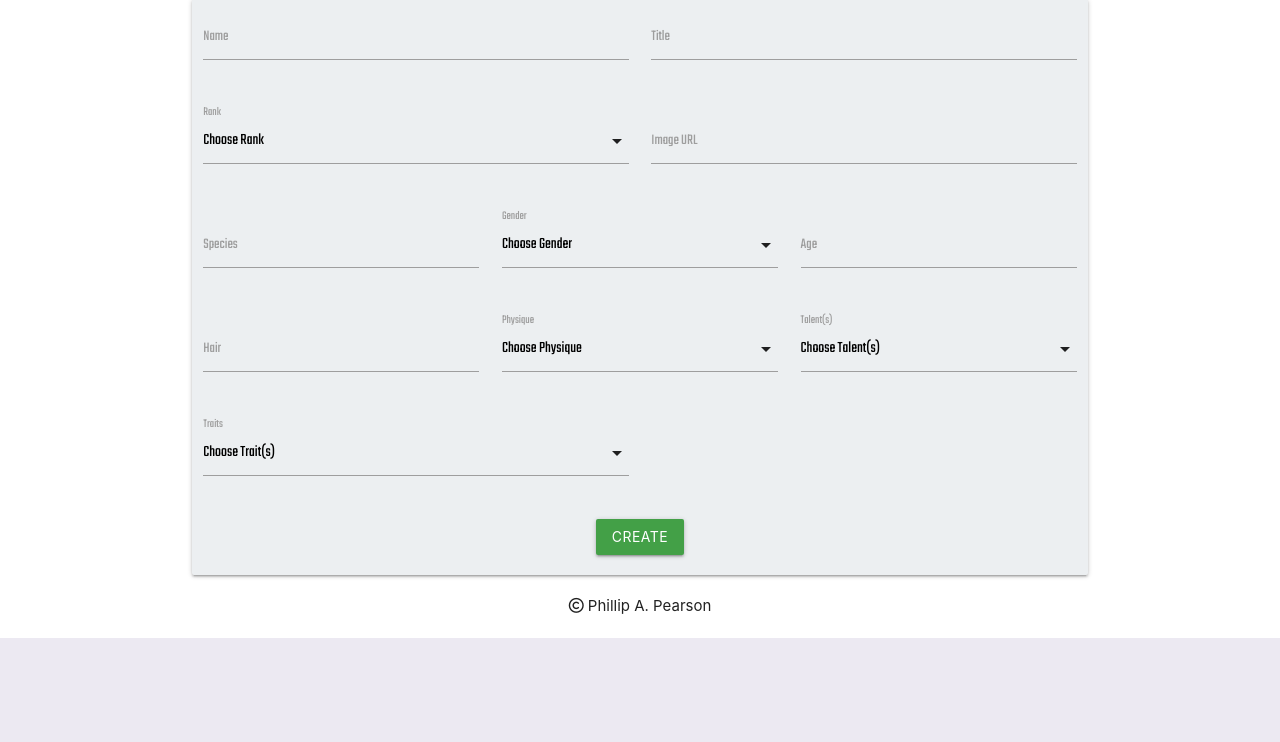
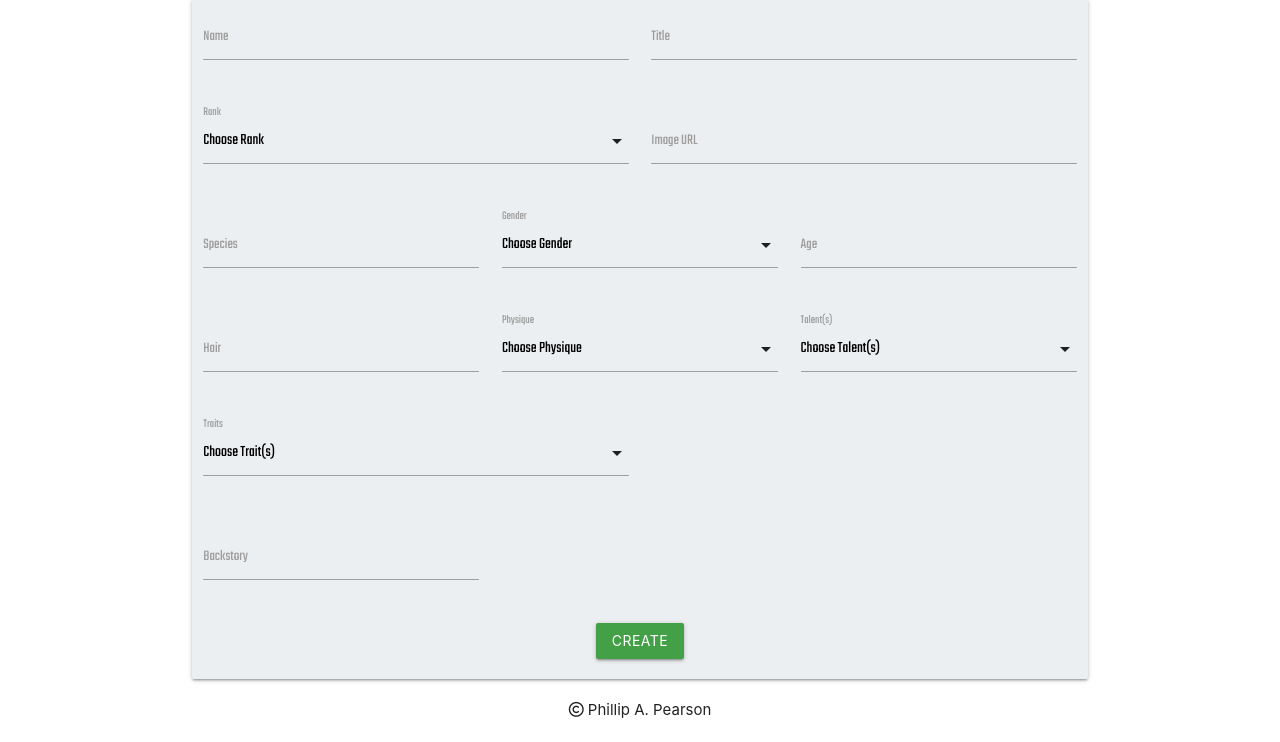
Before and after one commit to Code-Institute-Submissions/Data-Centric-Milestone-Project-6, a Flask app: page /create in a window 1280 px wide. Shown: the part 202-944 px from the top of the page. Before the commit the page ends 840 px from the top, so only its background shows below. Run offline with Flask 2, Linux system fonts and the light colour scheme; data that the repository does not hold is empty; some libraries are stand-ins or nearby versions.

Commit message:
set up a new inpiut text field 'backstory' in the create.html template page. added a new datafield into all currently stored 'characters' colection at MongoDB. and updated the local variable in the app.py to allow these datasets to be called as variable as applied to fields in the characters.html template page. of which ive also added the templating using if else jinja statements. updated the documentation in the app.py file.

```diff
--- a/app.py
+++ b/app.py
@@ -1,3 +1,4 @@
+# Sets up our imported libraries and resources to be used in the app.
 import os
 from flask import (
     Flask, flash, render_template,
@@ -9,6 +10,7 @@ if os.path.exists("env.py"):
     import env
 
 
+# Assigns a flask app, to the variable app.
 app = Flask(__name__)
 
 # This sets up our Environment variables in order to run our web app
@@ -17,9 +19,12 @@ app.config["MONGO_DBNAME"] = os.environ.get("MONGO_DBNAME")
 app.config["MONGO_URI"] = os.environ.get("MONGO_URI")
 app.secret_key = os.environ.get("SECRET_KEY")
 
+# Tells the app to assign Pymongo to the variable: mongo, of which the global
+# app variable is already assigned within parenthesis, to Pymongo.
 mongo = PyMongo(app)
 
 
+# This is a Guard code.
 if __name__ == "__main__":
     app.run(host=os.environ.get("IP"),
             port=int(os.environ.get("PORT")),
@@ -33,21 +38,27 @@ if __name__ == "__main__":
 @app.route("/register", methods=["GET", "POST"])
 def register():
     if request.method == "POST":
-        # check if user exists in the database
+        # check if user exists in the database.
         existing_user = mongo.db.users.find_one(
             {"username": request.form.get("username").lower()})
 
+        # Checks if the chosen username already exists ("Truthy") in the database, and if
+        # so, flashes an error message.
         if existing_user:
-            flash("Username already exists")
+            flash("Username unavailable!")
             return redirect(url_for("register"))
 
+        # Providing the active-user's inputs pass the above check,
+        # Insert their chosen credentials into the database with MongoDB,
+        # To then be stored and recalled at a later date, when the user wishes
+        # To Log back in.
         register = {
             "username": request.form.get("username").lower(),
             "password": generate_password_hash(request.form.get("password"))
         }
         mongo.db.users.insert_one(register)
 
-        # put the new user into 'session' cookie
+        # Puts the new user into a "session" cookie as cached data.
         session["user"] = request.form.get("username").lower()
         flash("Registration Successful!")
         return redirect(url_for("characters", username=session["user"]))
@@ -75,19 +86,22 @@ def login():
                         return redirect(url_for(
                             "characters", username=session["user"]))
             else:
-                # In event of an incorrect password input.
+                # In event of an incorrect password input, flash a message and
+                # redirect the user to the login.html template page.
                 flash("Incorrect Username and/or Password")
                 return redirect(url_for("login"))
 
         else:
-            # If the Username input by user doesn't exist, flash message and redirect.
+            # If the Username input by user doesn't exist, flash message
+            # and redirect to the login.html template.
             flash("Incorrect Username and/or Password")
             return redirect(url_for("login"))
 
     return render_template("login.html")
 
 
-# This allows the user to no longer be the active-user, and removes session cookies.
+# This allows the user to no longer be the active-user, and removes
+# session cookies.
 @app.route("/logout")
 def logout():
     flash("You have been logged out")
@@ -98,19 +112,26 @@ def logout():
 # Routes to the create a character profile template.
 @app.route("/create")
 def create():
+    # Datasets assigned from MongoDB to local variables, in order to then be
+    # used on the create.html template.
     positive = mongo.db.positive.find()
     negative = mongo.db.negative.find()
     talents = mongo.db.talents.find()
     genders = mongo.db.genders.find()
     rank = mongo.db.rank.find()
     builds = mongo.db.builds.find()
+    backstory = mongo.db.backstory.find()
     return render_template(
         "create.html", positive=positive,
          negative=negative, talents=talents, genders=genders,
          rank=rank, builds=builds)
 
+
 # Displays a list of created character profiles from the database.
 @app.route("/characters")
 def characters():
+    # Finds and assigns all datasets within the characters collection
+    # on MongoDB to a local variable, so they can be displayed, in the
+    # characters.html template.
     characters = mongo.db.characters.find()
     return render_template("characters.html", characters=characters)
--- a/templates/characters.html
+++ b/templates/characters.html
@@ -34,7 +34,11 @@
                         <p>Hair: {{ character.hair }}</p>
                         <p>Physique: {{ character.build }}</p>
                         <p>Talents: {{ character.talents }}</p>
+                        {% if character.backstory %}
                         <p>Backstory: {{ character.backstory }}</p>
+                        {% else %}
+                        <p>Backstory: Unknown</p>
+                        {% endif %}
                     </div>
                 </div>
             {% endfor %}
--- a/templates/create.html
+++ b/templates/create.html
@@ -106,6 +106,13 @@
                                   </div>
                             </div>
                             <div class="row">
+                              <div class="input-field col s4 center">
+                                <i class=""></i>
+                                <input id="backstory" name="backstory" type="text">
+                                <label for="backstory">Backstory</label>
+                              </div>
+                            </div>
+                            <div class="row">
                                 <button class="btn waves-effect green darken-1 center" type="submit" name="submit">Create
                                 </button>
                             </div>
```
